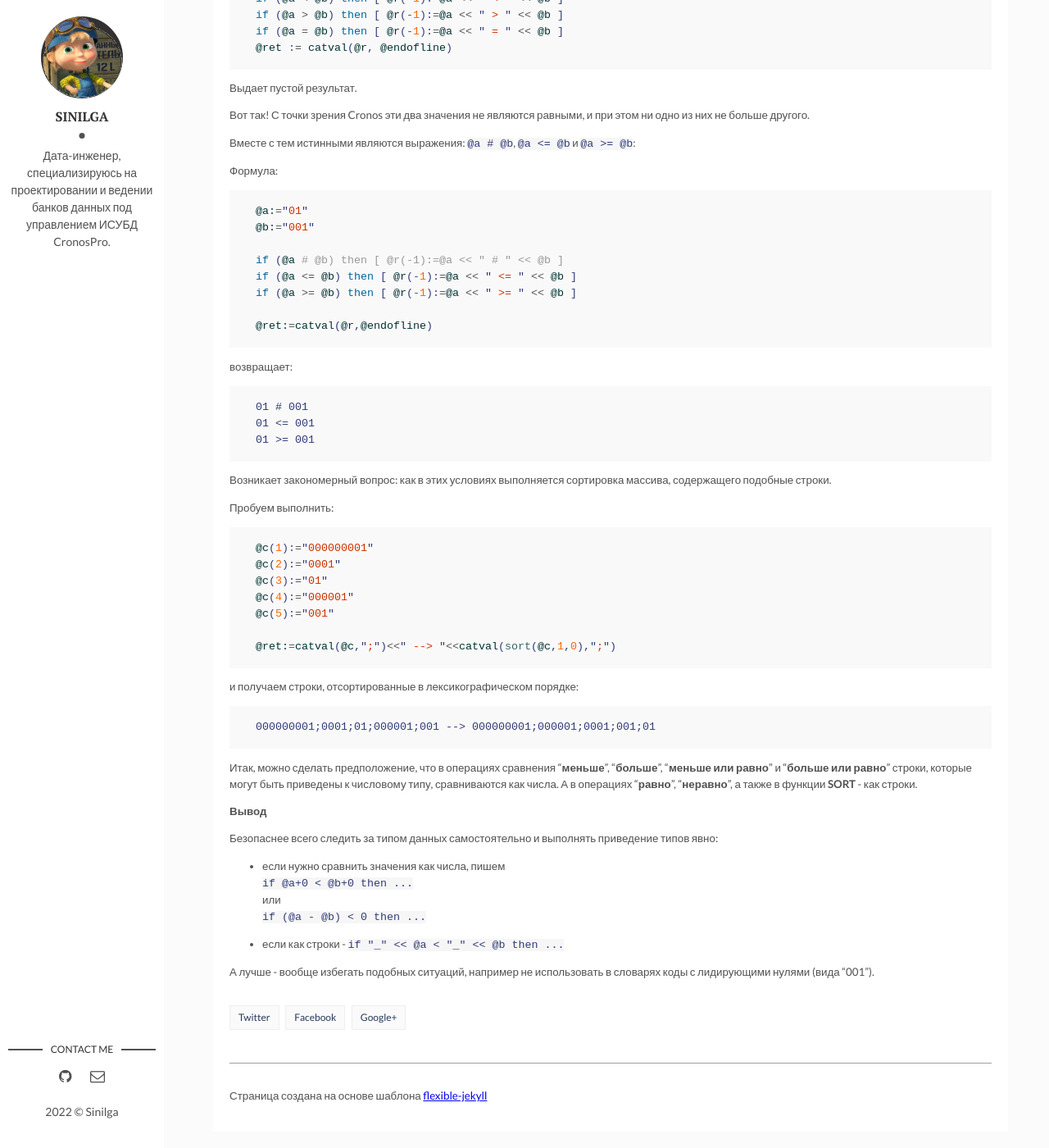
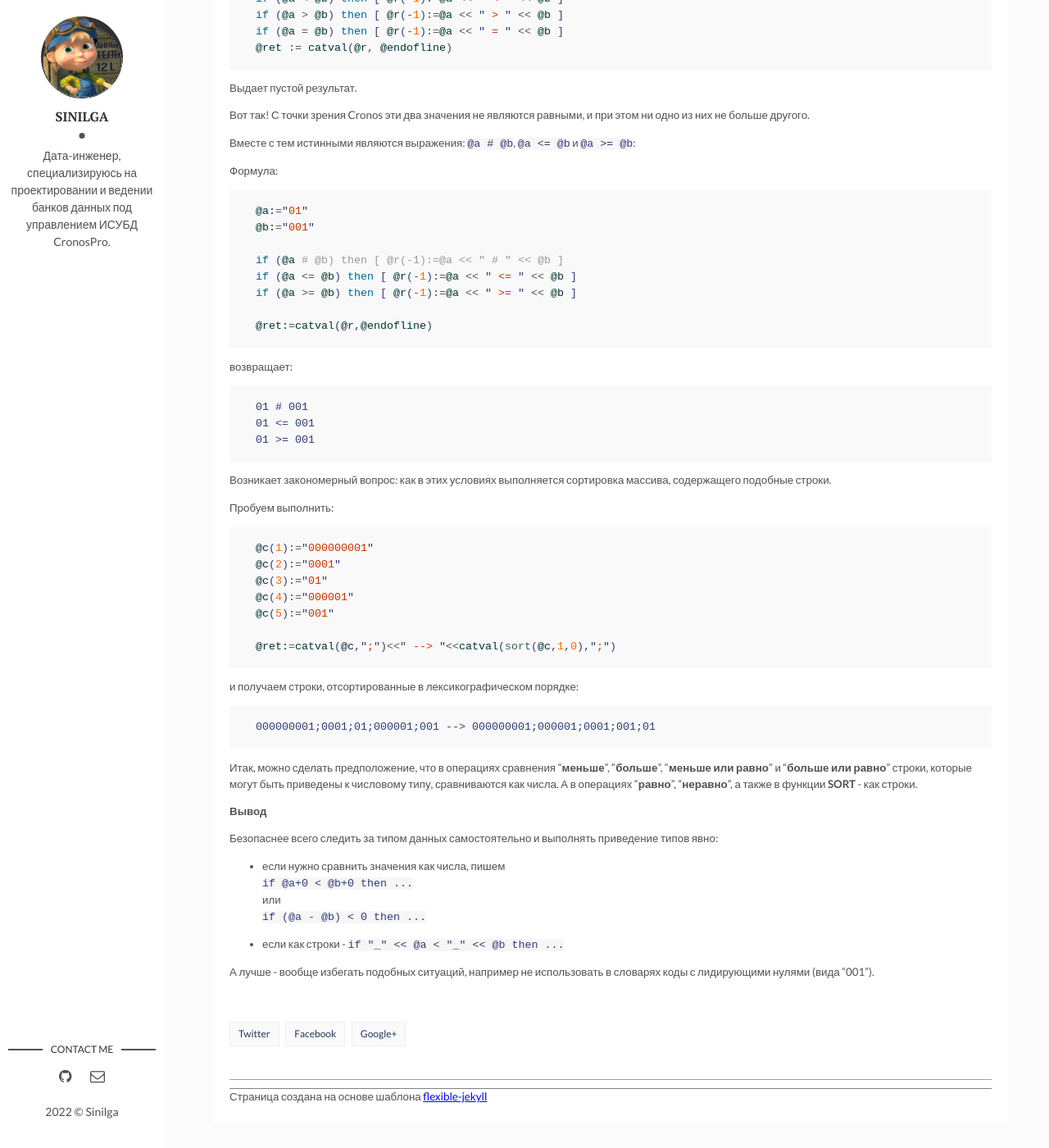
Before and after one commit to sinilga/cronospro, a Jekyll site: the page built from _posts/2022-02-17-formulus_types.md, in a window 1280 px wide and 1400 px high, scrolled down 422 px. Shown: the whole window at 82% size. Built offline with Jekyll 4.4.1, drawn with Linux system fonts in a browser that asks for light colours.

Commit message:
Update main.css

```diff
--- a/assets/css/main.css
+++ b/assets/css/main.css
@@ -1274,7 +1274,7 @@ a.newer-posts:hover {
       -ms-flex-wrap: wrap;
           flex-wrap: wrap;
   padding-bottom: 30px;
-  margin: 30px 0;
+  margin: 50px 0 10px 0;
   border-bottom: 1px solid #a0a0a0;
 }
 
@@ -1318,6 +1318,15 @@ a.newer-posts:hover {
 .page-footer .page-tag a:hover {
   text-decoration: underline;
 }
+
+.page-template {
+  border-top: solid 1px gray;
+}
+
+.page-template p {
+  margin:0;
+}
+
 
 /* - - - - - - - - - - Tag Styles - - - - - - - - - - */
 .blog-tags {
```
